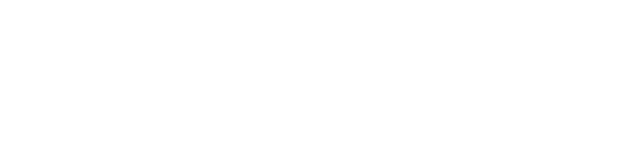
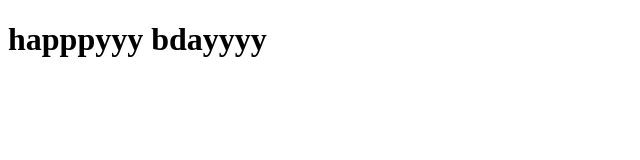
Before and after one commit to aanushka-sharma/git-learning, a plain HTML site: page index.html in a window 1280 px wide. Shown: the whole page, without its empty margins (0-640 px from the left). Drawn offline with Linux system fonts and the light colour scheme.

Commit message:
bday wish

```diff
--- a/index.html
+++ b/index.html
@@ -6,6 +6,6 @@
     <title>Document</title>
 </head>
 <body>
-
+   <h1>happpyyy bdayyyy</h1>
 </body>
 </html>
```
